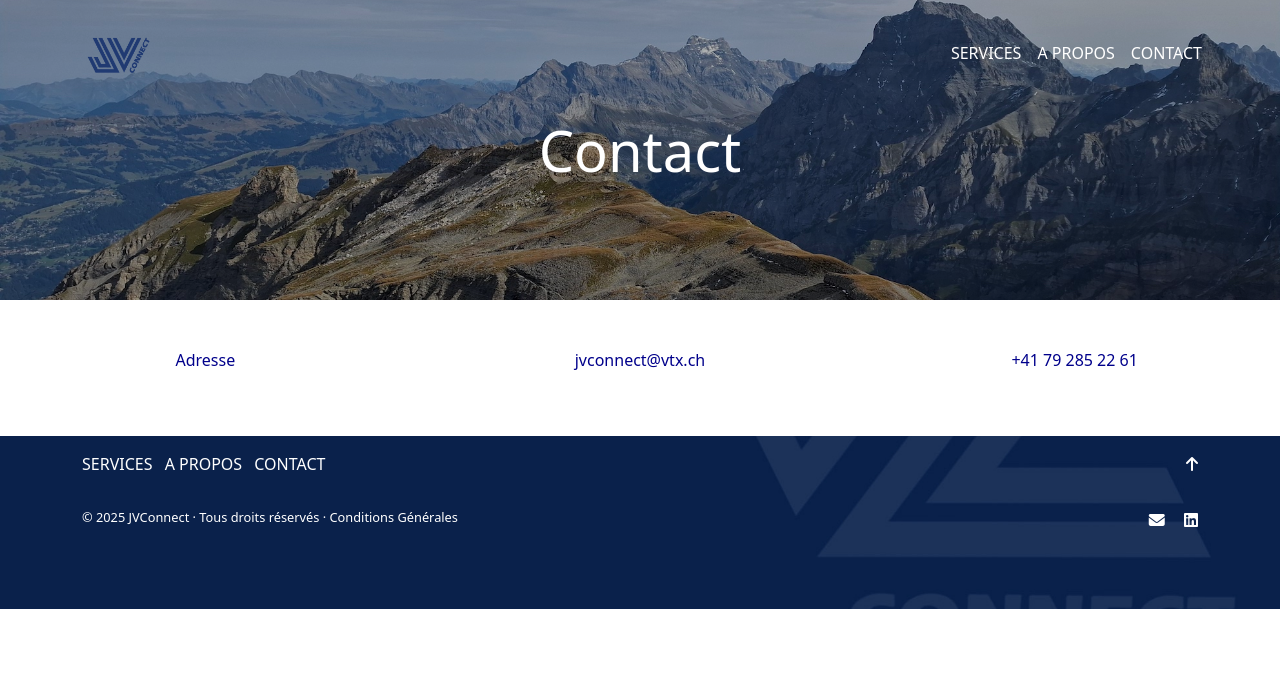
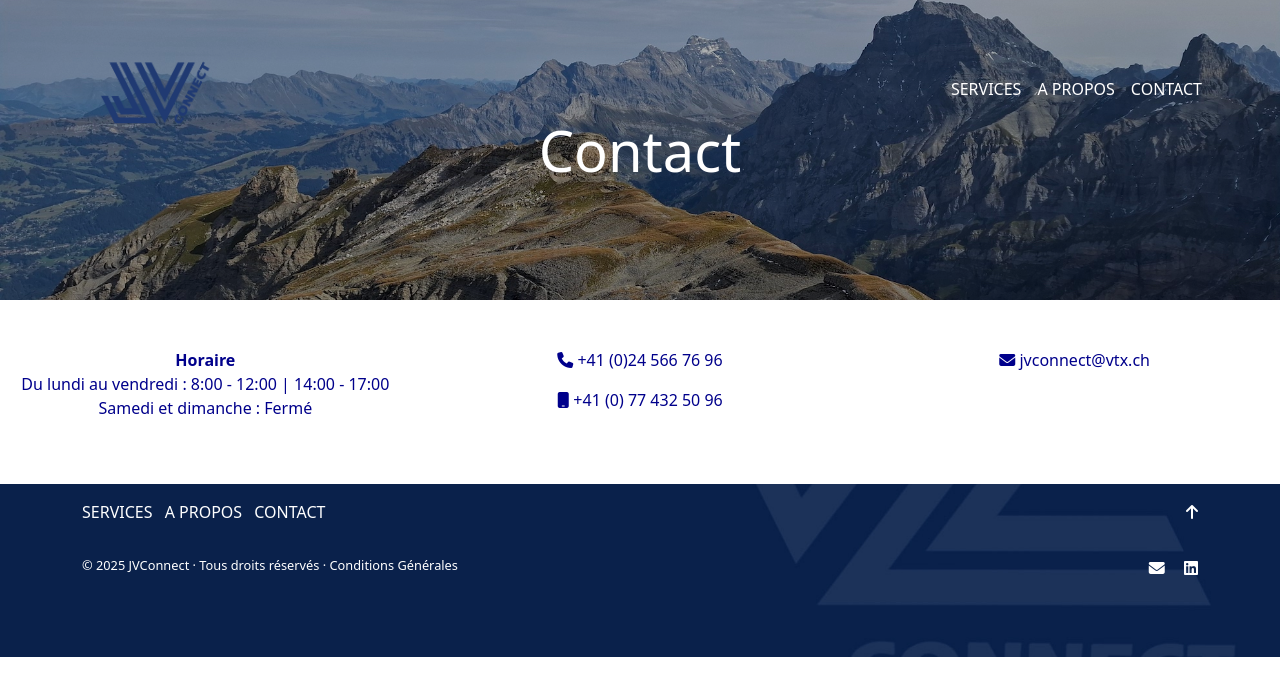
Before and after one commit to jev26/draft-JVconnect, a plain HTML site: page contact.html in a window 1280 px wide. Drawn offline with nearby package versions, Linux system fonts and the light colour scheme.

Commit message:
logo size

```diff
--- a/contact.html
+++ b/contact.html
@@ -110,7 +110,7 @@
       <!-- Navbar -->
       <nav class="navbar navbar-expand-lg container">
         <a href="/" class="navbar-brand">
-          <img src="img/Logo-bleu.png" alt="JVconnect" style="width: 100px;"/>
+          <img src="img/Logo-bleu.png" alt="JVconnect" style="width: 175px;"/>
         </a>
 
         <!-- Bouton "hamburger" pour menu déroulant sur mobile -->
@@ -151,18 +151,25 @@
     <section class="py-5">
         <div class="row">
           <div class="col-12 col-md-4">
-            <p class="text-center"> Adresse </p>
+            <p class="text-center">
+            <strong>Horaire</strong> </br>
+            Du lundi au vendredi : 8:00 - 12:00 | 14:00 - 17:00 </br>
+            Samedi et dimanche : Fermé </br>
+          </p>
         </div>
+        <div class="col-12 col-md-4">
+          <p class="text-center"> <i class="fa-solid fa-phone"></i> +41 (0)24 566 76 96 </p>
+          <p class="text-center"> <i class="fa-solid fa-mobile"></i> +41 (0) 77 432 50 96</p>
+      </div>
           <div class="col-12 col-md-4">
             <div class="container">
         <p class="text-center">
-          <a href="mailto:jvconnect@vtx.ch">jvconnect@vtx.ch</a>
+          <a href="mailto:jvconnect@vtx.ch" target="_blank"
+              ><i class="fa-solid fa-envelope"></i
+            > jvconnect@vtx.ch</a>
         </p>
       </div>
     </div>
-    <div class="col-12 col-md-4">
-      <p class="text-center"> +41 79 285 22 61</p>
-  </div>
       </div>
     </section>
 
--- a/styles.css
+++ b/styles.css
@@ -21,12 +21,14 @@ body .py-5-2 {
 
 header {
   position: relative;
-  background-image: url("img/fond_menu_navigation_haut.jpg"); /* Remplace par le chemin de ton image */
+  background-image: url("img/fond_menu_navigation_haut.jpg");
+  /* Remplace par le chemin de ton image */
   background-size: cover;
   background-position: center;
   background-repeat: no-repeat;
   color: white;
-  height: 75px; /* Ajuste la hauteur selon ton besoin */
+  height: 100px;
+  /* Ajuste la hauteur selon ton besoin */
   display: flex;
   align-items: center;
   justify-content: space-between;
@@ -39,9 +41,11 @@ header .navbar-brand img {
 }
 
 header .navbar-nav a {
-  color: darkblue;  /* Couleur par défaut des liens */
+  color: darkblue;
+  /* Couleur par défaut des liens */
   /*text-decoration: none; /* Supprime le soulignement */
-  transition: color 0.3s ease; /* Ajoute une transition pour un effet fluide */
+  transition: color 0.3s ease;
+  /* Ajoute une transition pour un effet fluide */
 }
 
 header .navbar-nav a:hover {
@@ -52,7 +56,8 @@ header .navbar-nav a:hover {
 /*Footer*/
 footer {
   position: relative;
-  background-image: url("img/fond_footer_site.jpg"); /* Remplace par le chemin de ton image */
+  background-image: url("img/fond_footer_site.jpg");
+  /* Remplace par le chemin de ton image */
   background-size: cover;
   background-position: center;
   background-repeat: no-repeat;
@@ -64,12 +69,15 @@ footer {
 
 footer a {
   color: white;
-  text-decoration: none; /* Supprime le soulignement */
-  transition: color 0.3s ease; /* Animation pour un effet fluide */
+  text-decoration: none;
+  /* Supprime le soulignement */
+  transition: color 0.3s ease;
+  /* Animation pour un effet fluide */
 }
 
 footer a:hover {
-  color: white; /* Change la couleur au survol */
+  color: white;
+  /* Change la couleur au survol */
   text-decoration: underline;
 }
 
```
Also changed, not shown: CG.html (+1 -1 lines), about.html (+1 -1 lines), index.html (+2 -2 lines), services.html (+1 -1 lines).
